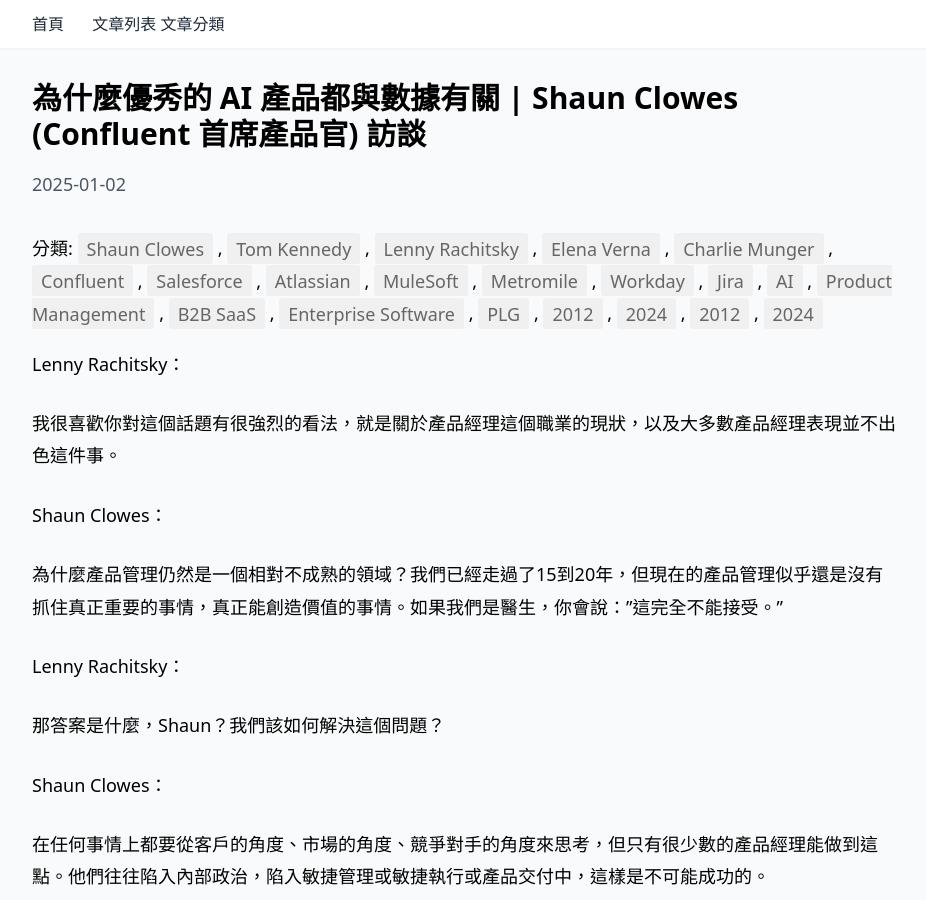
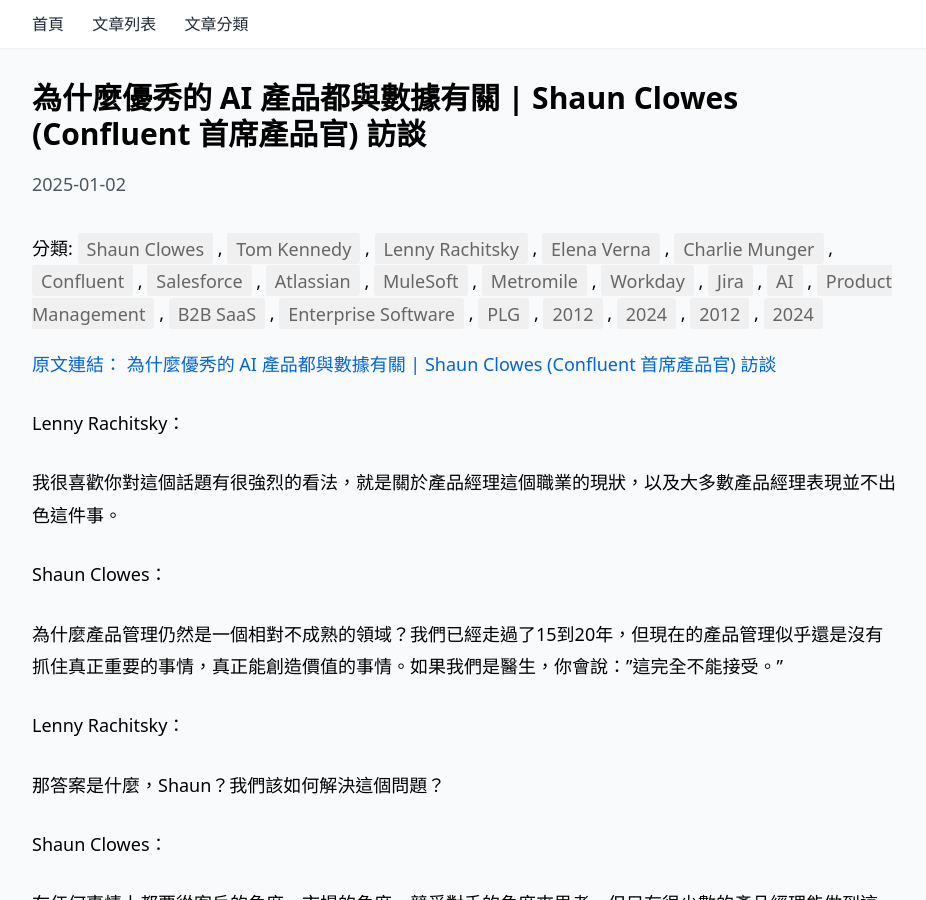
Before and after one commit to bear0103papa/Roger-s-Note, a Jekyll site: the page built from docs/_posts/2025-01-03-Shaun-Clowes.md, in a window 1280 px wide and 900 px high. Shown: the whole window, without its empty margins (176-1102 px from the left). Built offline with Jekyll 4.4.1, drawn with Linux system fonts in a browser that asks for light colours; nearby versions of some CDN libraries.

Commit message:
增加文章Shuan

```diff
--- a/docs/_layouts/default.html
+++ b/docs/_layouts/default.html
@@ -11,8 +11,8 @@
     <header class="fixed w-full bg-white dark:bg-gray-800 shadow-sm z-50">
         <nav class="max-w-4xl mx-auto px-4 py-3">
             <a href="{{ '/' | relative_url }}" class="text-gray-800 dark:text-gray-200 hover:text-gray-600 dark:hover:text-gray-400 mr-6">首頁</a>
-            <a href="{{ '/archive' | relative_url }}" class="text-gray-800 dark:text-gray-200 hover:text-gray-600 dark:hover:text-gray-400">文章列表</a>
-            <a href="{{ '/categories' | relative_url }}" class="text-gray-800 dark:text-gray-200 hover:text-gray-600 dark:hover:text-gray-400">文章分類</a>
+            <a href="{{ '/archive' | relative_url }}" class="text-gray-800 dark:text-gray-200 hover:text-gray-600 dark:hover:text-gray-400 mr-6">文章列表</a>
+            <a href="{{ '/categories' | relative_url }}" class="text-gray-800 dark:text-gray-200 hover:text-gray-600 dark:hover:text-gray-400 mr-6">文章分類</a>
         </nav>
     </header>
 
--- a/docs/_posts/2025-01-03-Shaun-Clowes.md
+++ b/docs/_posts/2025-01-03-Shaun-Clowes.md
@@ -43,6 +43,8 @@
   {% endfor %}
 </div>
 {% endif %}
+
+<span class="original-link">原文連結： [為什麼優秀的 AI 產品都與數據有關 | Shaun Clowes (Confluent 首席產品官) 訪談](https://www.lennysnewsletter.com/p/why-great-ai-products-are-all-about-the-data-shaun-clowes)</span>
 
 Lenny Rachitsky：
 
```
